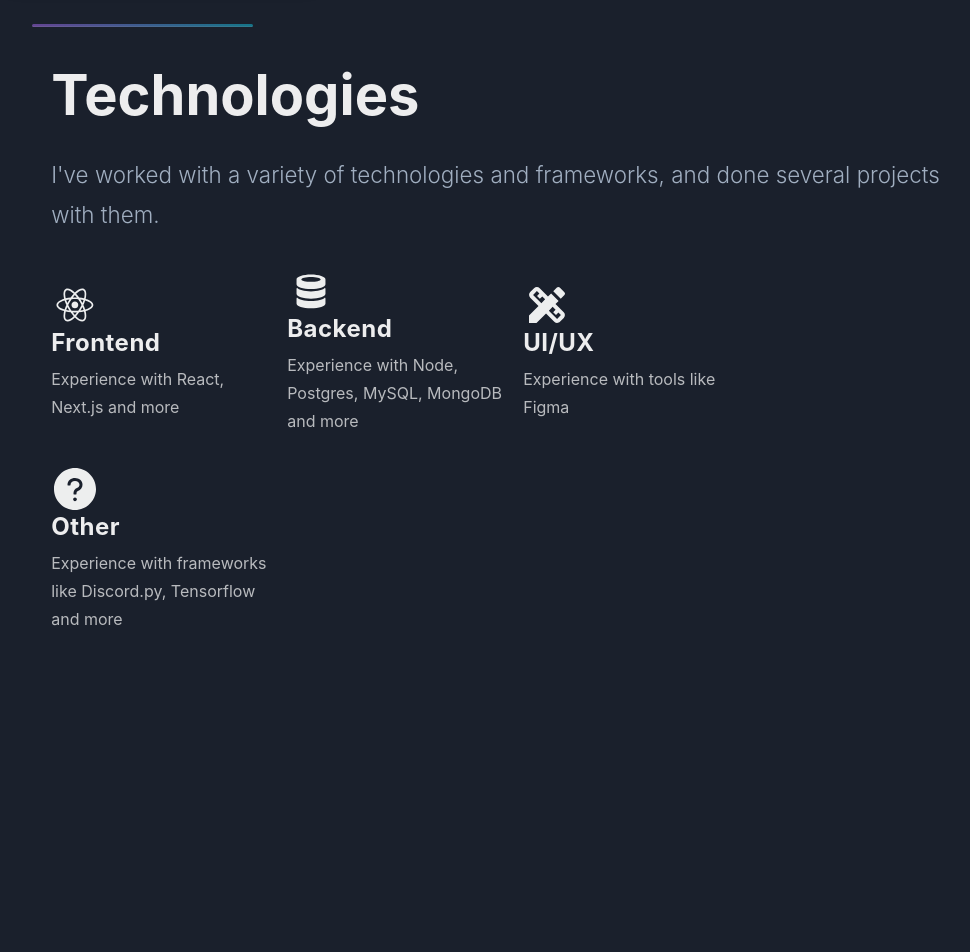
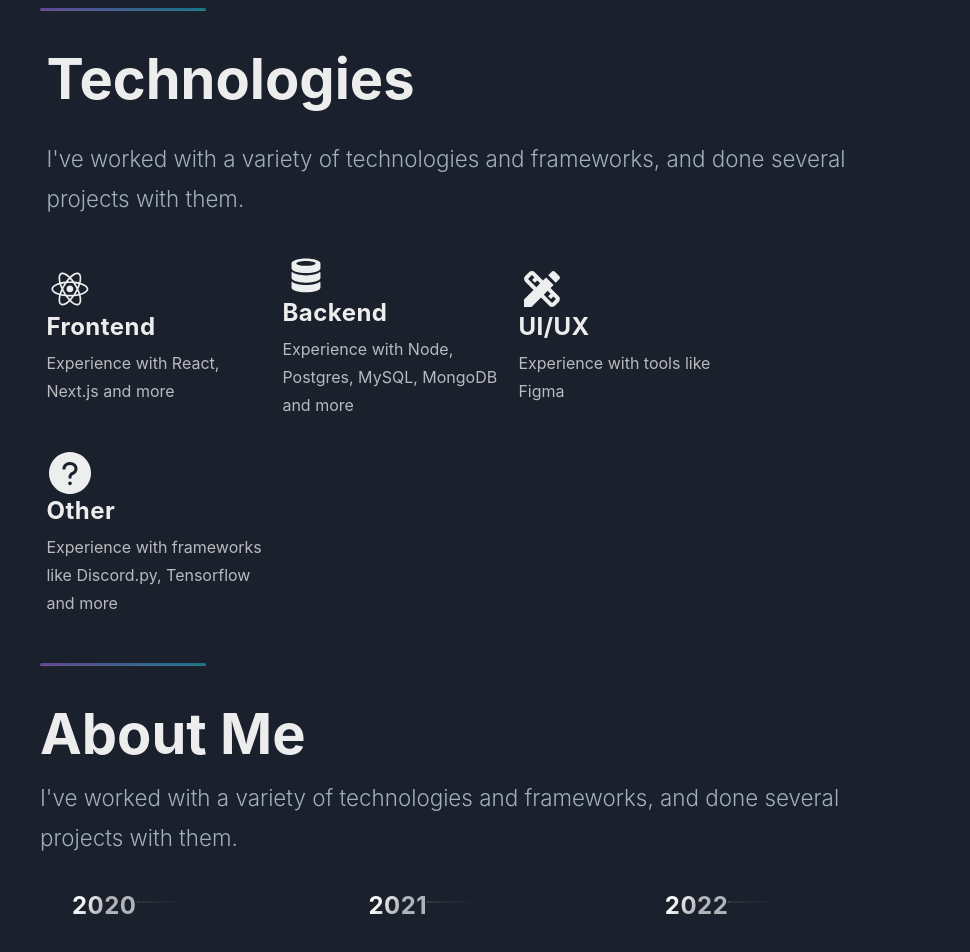
Before and after one commit to Fireplank-Website/Portfolio, a Next.js app: page / in a window 1280 px wide. Shown: the part 1824-2776 px from the top of the page, without its empty margins (240-1210 px from the left). Built offline with nearby package versions, Linux system fonts and the light colour scheme.

Commit message:
fixes and started work on timeline

```diff
--- a/components/Home/Hero.js
+++ b/components/Home/Hero.js
@@ -29,19 +29,19 @@ const Hero = () => {
       }, [])
 
     return (
-        <Box className="section" ml={{ base: 'none', md: '11rem' }}>
+        <Box className="section" ml={{ base: 'none', md: '11rem' }} width={{ base: 'none', md: '90%' }}>
             <Box className="section-container">
                 <Heading
                     fontSize={["2.5rem", "3rem", "3.5rem"]}
-                    whiteSpace={"nowrap"}
                     lineHeight={["2.5rem", "3rem", "3.5rem"]}
                     className="section-header"
+                    whiteSpace="nowrap"
                 >
                     Hi! I&apos;m a<br />
                     <Heading as="span"
                     fontWeight={800}
                     fontFamily={["monospace"]}
-                    fontSize={["1.9rem", "2.0rem", "2.25rem", "2.5rem", "3rem", "3.5rem"]}
+                    fontSize={["1.5rem", "2.0rem", "2.25rem", "2.5rem", "3rem", "3.5rem"]}
                     lineHeight={["2.5rem", "3rem", "3.5rem"]}
                     bgGradient='linear-gradient(270deg, #00DBD8 0%, #B133FF 100%)'
                     transition={"0.5 ease"}
--- a/components/Home/Projects.js
+++ b/components/Home/Projects.js
@@ -82,11 +82,9 @@ const Projects = () => {
         <Box className="section" id="projects" maxW={"90%"} ml={{ base: 'none', md: '11rem' }}>
             <Box className="section-container">
                 <Heading
-                    fontSize={["2.5rem", "3rem", "3.5rem"]}
-                    lineHeight={["2.5rem", "3rem", "3.5rem"]}
-                    className="section-header"
-                    mb="2rem"
-                >
+                fontSize={["2.5rem", "3rem", "3.5rem"]}
+                lineHeight={["2.5rem", "3rem", "3.5rem"]}
+                className="section-header">
                     Projects
                 </Heading>
             </Box>
--- a/components/Home/SectionDivider.js
+++ b/components/Home/SectionDivider.js
@@ -2,9 +2,9 @@ import { Box, Divider } from "@chakra-ui/react"
 
 const SectionDivider = () => {
   return (
-    <Box ml="11rem">
+    <Box ml={{ base: 'none', md: '11rem' }} className="section">
+      <Box className="section-container">
           <Divider
-        ml="6rem"
           display={"flex"}
           flexDir={"column"}
           width="20%"
@@ -18,6 +18,7 @@ const SectionDivider = () => {
           mb="40px"
           />
       </Box>
+    </Box>
   )
 }
 export default SectionDivider
--- a/components/Home/Technologies.js
+++ b/components/Home/Technologies.js
@@ -5,7 +5,7 @@ import { AiFillQuestionCircle } from "react-icons/ai"
 
 const Technologies = () => {
   return (
-    <Box className="section" id="tech" maxW={"90%"} ml={{ base: 'none', md: '11rem' }}>
+    <Box className="section" id="tech" maxW={"90%"} ml={{ base: 'none', md: '11rem' }} mb="2rem">
         <Box className="section-container">
             <Heading
                 fontSize={["2.5rem", "3rem", "3.5rem"]}
@@ -76,7 +76,6 @@ const Technologies = () => {
                     </Text>
                 </Box>
             </Grid>
-
         </Box>
     </Box>
   )
--- /dev/null
+++ b/components/Home/TimeLine.js
@@ -0,0 +1,117 @@
+import { Box, Heading, Text } from "@chakra-ui/react"
+import React, { useRef, useState, useEffect } from "react";
+import { TimeLineData } from "../../constants/constants";
+
+const TimeLine = () => {
+    const [activeItem, setActiveItem] = useState(0);
+    const carouselRef = useRef();
+
+    const handleClick = (e, i) => {
+        e.preventDefault();
+
+        if (carouselRef.current) {
+          const scrollLeft = Math.floor(carouselRef.current.scrollWidth * 0.7 * (i / TimeLineData.length));
+
+          scroll(carouselRef.current, scrollLeft);
+        }
+    }
+
+    return (
+        <Box className="section" ml={{ base: 'none', md: '11rem' }} id="about">
+            <Box className="section-container">
+                <Heading
+                fontSize={["2.5rem", "3rem", "3.5rem"]}
+                lineHeight={["2.5rem", "3rem", "3.5rem"]}
+                className="section-header">
+                    About Me
+                </Heading>
+                <Text
+                fontSize={["1rem", "1.1rem", "1.2rem", "1.3rem", "1.4rem", "1.5rem", "1.6rem", "1.7rem", "1.8rem", "1.9rem", "2rem"]}
+                lineHeight={"2.5rem"}
+                fontWeight={300}
+                pb="2rem"
+                color="gray.400">
+                    I&apos;ve worked with a variety of technologies and frameworks, and done several projects with them.
+                </Text>
+                <Box
+                ref={carouselRef}
+                maxW="90%"
+
+                padding={"0rem"}
+                display={"flex"}
+                listStyleType="none"
+                justifyContent={"space-between"}
+                marginBottom={"80px"}
+                >
+                    <>
+                        {TimeLineData.map((item, index) => (
+                            <Box key={index} final={index == TimeLineData.length-1} display={"flex"} minW={({ final }) => final ? `120%;` : `min-content`}>
+                                <Box
+
+                                borderRadius={"3px"}
+                                maxW="124px"
+                                alignContent={"start"}
+                                scrollSnapAlign={"start"}
+                                position={"relative"}
+                                height="fit-content"
+                                marginLeft={"32px"}
+                                index = {index}
+                                id={`carousel__item-${index}`}
+                                _active={activeItem}
+                                onClick={(e) => handleClick(e, index)}
+                                >
+                                    <Text
+                                    as="h4"
+                                    fontWeight={"bold"}
+                                    fontSize={["16px" , "20px" , "24px"]}
+                                    lineHeight={["24px", "28px", "32px"]}
+                                    letterSpacing={"0.02em"}
+                                    display={"flex"}
+                                    background="linear-gradient(121.57deg, #FFFFFF 10%, rgba(255, 255, 255, 0.66) 30.15%);"
+                                    backgroundClip={"text"}
+                                    fill="transparent"
+                                    marginBottom={"8px"}
+                                    >
+                                        {item.year}
+                                        <Box
+                                            as="svg"
+                                            width="208"
+                                            height="6"
+                                            viewBox="0 0 208 6"
+                                            fill="none"
+                                            xmlns="http://www.w3.org/2000/svg">
+                                            <path
+                                            fill-rule="evenodd"
+                                            clip-rule="evenodd"
+                                            d="M2.5 5.5C3.88071 5.5 5 4.38071 5 3V3.5L208 3.50002V2.50002L5 2.5V3C5 1.61929 3.88071 0.5 2.5 0.5C1.11929 0.5 0 1.61929 0 3C0 4.38071 1.11929 5.5 2.5 5.5Z"
+                                            fill="url(#paint0_linear)"
+                                            fill-opacity="0.33"
+                                            />
+                                            <defs>
+                                            <linearGradient
+                                                id="paint0_linear"
+                                                x1="-4.30412e-10"
+                                                y1="0.5"
+                                                x2="208"
+                                                y2="0.500295"
+                                                gradientUnits="userSpaceOnUse">
+                                                <stop stop-color="white" />
+                                                <stop
+                                                offset="0.79478"
+                                                stop-color="white"
+                                                stop-opacity="0"
+                                                />
+                                            </linearGradient>
+                                            </defs>
+                                        </Box>
+                                    </Text>
+                                </Box>
+                            </Box>
+                        ))}
+                    </>
+                </Box>
+            </Box>
+        </Box>
+    )
+}
+export default TimeLine
--- a/components/Layout.js
+++ b/components/Layout.js
@@ -8,6 +8,7 @@ import { Box } from '@chakra-ui/react';
 import SectionDivider from './Home/SectionDivider';
 import Projects from './Home/Projects';
 import Technologies from './Home/Technologies';
+import TimeLine from './Home/TimeLine';
 
 const Layout = ({children}) => {
     const router = useRouter();
@@ -18,6 +19,8 @@ const Layout = ({children}) => {
         <Projects key="projects"/>,
         <SectionDivider key="divider2"/>,
         <Technologies key="tech"/>,
+        <SectionDivider key="divider3"/>,
+        <TimeLine key="timeline"/>
     ] : <></>;
 
     return (
--- a/components/Nav.js
+++ b/components/Nav.js
@@ -3,8 +3,8 @@ import {
   Flex,
   HStack,
   Icon,
+  Link,
   useColorModeValue,
-  Link,
   Text,
   Button,
   useColorMode,
@@ -13,7 +13,7 @@ import { BsMoonFill, BsSun, BsInfoCircle } from 'react-icons/bs';
 import { FaProjectDiagram, FaGithub, FaTwitter } from 'react-icons/fa';
 import { MdBiotech } from 'react-icons/md';
 import styles from '../styles/Nav.module.css';
-
+import NextLink from 'next/link';
 const LinkItems = [
   { name: 'Projects', icon: FaProjectDiagram, path: '#projects' },
   { name: 'Technologies', icon: MdBiotech, path: '#tech' },
@@ -93,7 +93,7 @@ const NavItem = ({ icon, children, ...rest }) => {
 const NavWithSidebar = () => {
   const { colorMode, toggleColorMode } = useColorMode();
   return (
-    <Box bg={useColorModeValue('gray.100', 'gray.900')} boxShadow='lg'>
+    <Box bg={useColorModeValue('gray.100', 'gray.900')} boxShadow='lg' width="100%">
       <SidebarContent
         position="fixed"
         zIndex={998}
--- a/constants/constants.js
+++ b/constants/constants.js
@@ -36,3 +36,9 @@ export const words = [
     'Open Source Contributor',
     'Cat Lover',
 ];
+
+export const TimeLineData = [
+    { year: 2020, text: 'Started my journey', },
+    { year: 2021, text: 'Worked as a freelance developer', },
+    { year: 2022, text: 'Shared my projects with the world', },
+];
--- a/pages/index.js
+++ b/pages/index.js
@@ -1,14 +1,13 @@
 import { Box } from '@chakra-ui/react'
 import Head from 'next/head'
 
-
 export default function Home() {
   return (
-    <Box>
+    <Box >
       <Head>
-        <title>Home - Portfolio</title>
+        <title>Home - FirePlank</title>
         <meta property="og:url" content="https://www.fireplank.xyz/" />
-        <meta property="og:type" content="portfolio" />
+        <meta property="og:type" content="website" />
         <meta property="og:title" content="FirePlank&apos;s Website" />
         <meta property="fb:app_id" content="xyz.fireplank.www" />
         <meta name="twitter:card" content="summary" />
--- a/styles/globals.css
+++ b/styles/globals.css
@@ -6,6 +6,7 @@ body {
     Ubuntu, Cantarell, Fira Sans, Droid Sans, Helvetica Neue, sans-serif;
   scroll-behavior: smooth;
   overflow-x: hidden;
+  width: 100%;
 }
 
 a {
@@ -18,14 +19,12 @@ a {
 }
 
 .section {
-
   display: flex;
   flex-direction: column;
   max-width: 65rem;
   box-sizing: content-box;
   position: relative;
   grid-template-columns: 1fr 1fr;
-  width: calc(100vw - 32px);
   flex-direction: column;
 }
 
```
Also changed, not shown: components/Footer.js (+9 -3 lines). Lines whose indentation alone changed are shown as unchanged.
